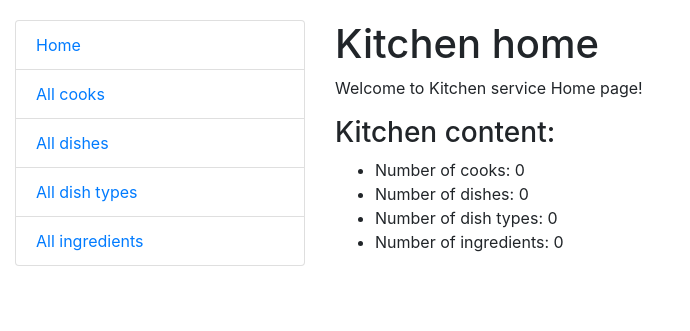
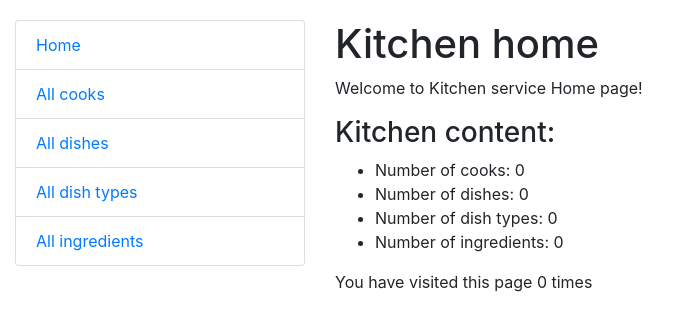
Before and after one commit to KolBohdan/restaurant-kitchen-service, a Django app: page / in a window 1280 px wide. Shown: the top 331 px of the page, without its empty margins (0-690 px from the left). Run offline with Django 4.2, Linux system fonts and the light colour scheme; data that the repository does not hold is empty.

Commit message:
Add session info to the home page

```diff
--- a/kitchen/views.py
+++ b/kitchen/views.py
@@ -12,12 +12,15 @@ from kitchen.models import (
 
 def index(request: HttpRequest) -> HttpResponse:
     """View function for the home page of the site."""
+    num_visits = request.session.get("num_visits", 0)
+    request.session["num_visits"] = num_visits + 1
 
     context = {
         "num_cooks": Cook.objects.count(),
         "num_dishes": Dish.objects.count(),
         "num_dish_types": DishType.objects.count(),
         "num_ingredients": Ingredient.objects.count(),
+        "num_visits": num_visits,
     }
     return render(request, "kitchen/index.html", context=context)
 
--- a/templates/kitchen/index.html
+++ b/templates/kitchen/index.html
@@ -12,4 +12,5 @@
     <li>Number of dish types: {{ num_dish_types }}</li>
     <li>Number of ingredients: {{ num_ingredients }} </li>
   </ul>
+  <p>You have visited this page {{ num_visits }} time{{ num_visits|pluralize }}</p>
 {% endblock %}
```
